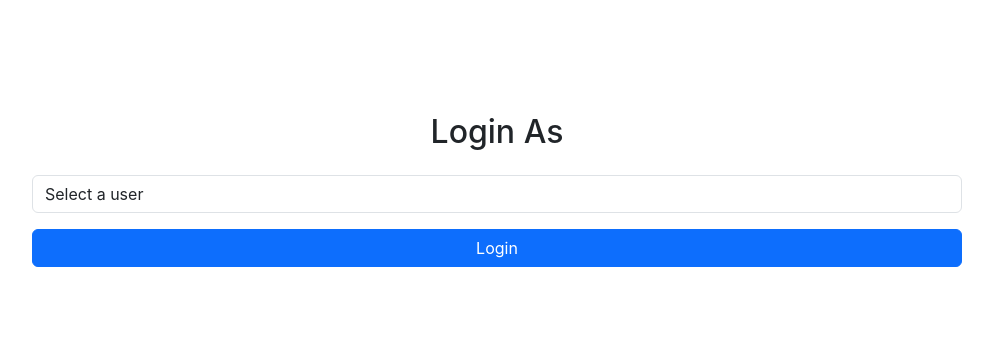
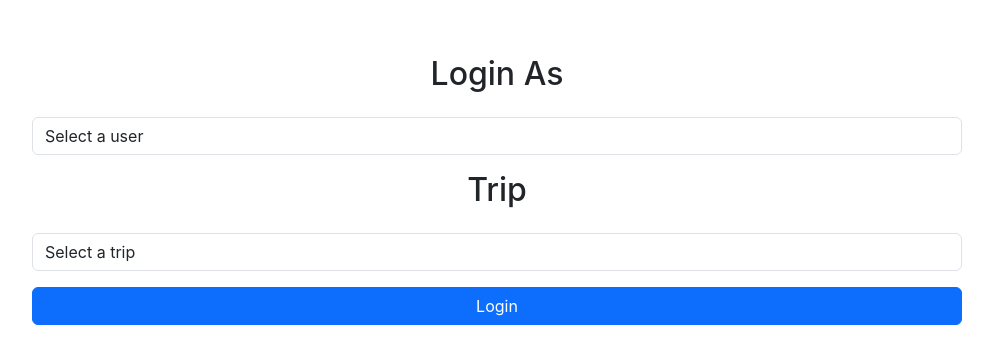
Before and after one commit to HarshithKumar-A/BillSplitter, a React (Create React App) app: page /login in a window 1280 px wide. Shown: the part 210-574 px from the top of the page, without its empty margins (143-1136 px from the left). Built offline with nearby package versions, Linux system fonts and the light colour scheme.

Commit message:
vrindavan

```diff
--- a/src/API/api.js
+++ b/src/API/api.js
@@ -1,10 +1,13 @@
 // api.js
+import { getTrip } from "./localStorage";
 
-const BASE_URL = 'https://script.google.com/macros/s/AKfycbxRs84pGXVe5h-TKqf4XnNA_WJt9lx5z6cPQuOV6wEkRHv13E6Y5PILf2CQ6gMrCqU7nQ/exec';
+const BASE_URL = [
+    'https://script.google.com/macros/s/AKfycbxcUwY54G5RraEfAcM5OedToG8xREMIkf84-KGkAjo-UB_S57l0KSX8djVT2GIyooFYRQ/exec',
+    'https://script.google.com/macros/s/AKfycbxRs84pGXVe5h-TKqf4XnNA_WJt9lx5z6cPQuOV6wEkRHv13E6Y5PILf2CQ6gMrCqU7nQ/exec']
 
 export const fetchData = async (action, payload) => {
     try {
-        let url = BASE_URL + '?action=' + action
+        let url = (getTrip() === 'Vrindavan' ? BASE_URL[0] : BASE_URL[1]) + '?action=' + action
         if (payload) {
             url = url + payload;
         }
--- a/src/API/localStorage.js
+++ b/src/API/localStorage.js
@@ -13,3 +13,10 @@ export function getUserName() {
     }
     return false;
 }
+
+export function getTrip() {
+    if (JSON.parse(localStorage.getItem('v1:tripInfo'))?.id) {
+        return JSON.parse(localStorage.getItem('v1:tripInfo')).id;
+    }
+    else return 0
+}
--- a/src/components/Login.js
+++ b/src/components/Login.js
@@ -15,6 +15,8 @@ const userList = [
 function Login() {
     const navigate = useNavigate();
     const [selectedUser, setSelectedUser] = useState('');
+    const [selectedTrp, setSelectedTrp] = useState('');
+
 
     useEffect(() => {
         const isUserAuthenticated = localStorage.getItem('v1:userInfo');
@@ -27,6 +29,7 @@ function Login() {
         console.log(selectedUser);
         if (selectedUser) {
             localStorage.setItem('v1:userInfo', JSON.stringify({ name: userList[selectedUser].name, id: userList[selectedUser].id }));
+            localStorage.setItem('v1:tripInfo', JSON.stringify({ id: selectedTrp }));
             navigate('/');
         } else {
             alert('Please select a user before logging in.');
@@ -51,6 +54,21 @@ function Login() {
                         ))}
                     </select>
                 </div>
+                <h2>Trip</h2>
+                <div className="form-group col-10">
+                    <select
+                        className="form-control my-3"
+                        value={selectedTrp}
+                        onChange={(e) => setSelectedTrp(e.target.value)}
+                    >
+                        <option value="">Select a trip</option>
+                        {['4.0', 'Vrindavan'].map((trip, index) => (
+                            <option key={trip} value={trip}>
+                                {trip}
+                            </option>
+                        ))}
+                    </select>
+                </div>
                 <button className="btn btn-primary col-10" onClick={handleLogin}>
                     Login
                 </button>
--- a/src/components/NewSplit.js
+++ b/src/components/NewSplit.js
@@ -3,7 +3,7 @@ import { Link } from 'react-router-dom';
 import { fetchData } from '../API/api';
 import Spinners from './Spinner';
 import { useNavigate } from "react-router-dom";
-import { getUserId, getUserName } from '../API/localStorage';
+import { getTrip, getUserId, getUserName } from '../API/localStorage';
 
 
 function SplitExpenses() {
@@ -16,7 +16,7 @@ function SplitExpenses() {
     const [validationError, setValidationError] = useState(null);
     const [loading, setLoading] = useState(false);
     const [userId, setId] = useState();
-    const [autoSplit, setAutoSPlit] = useState(true);
+    const [autoSplit, setAutoSPlit] = useState(getTrip() !== 'Vrindavan');
     const [ignoreTotalError, setIgnoreTotalError] = useState(false);
     const [totalError, setTotalError] = useState(false);
 
```
